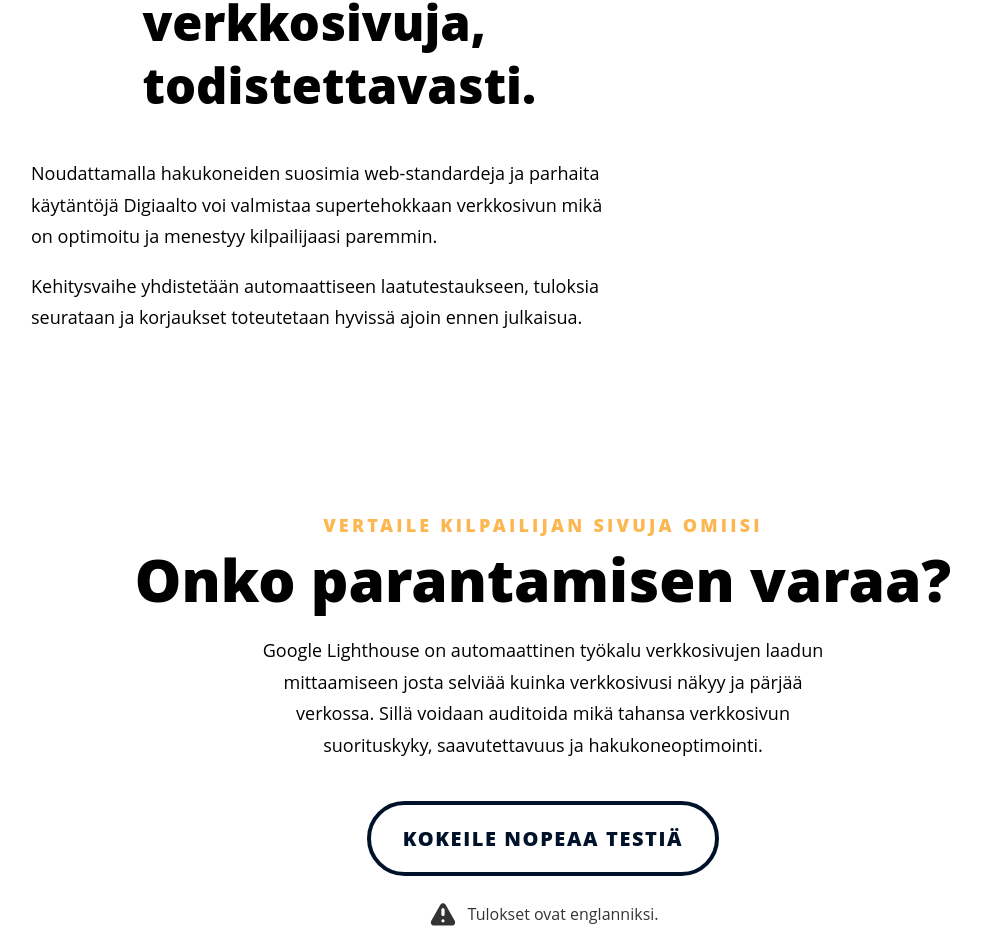
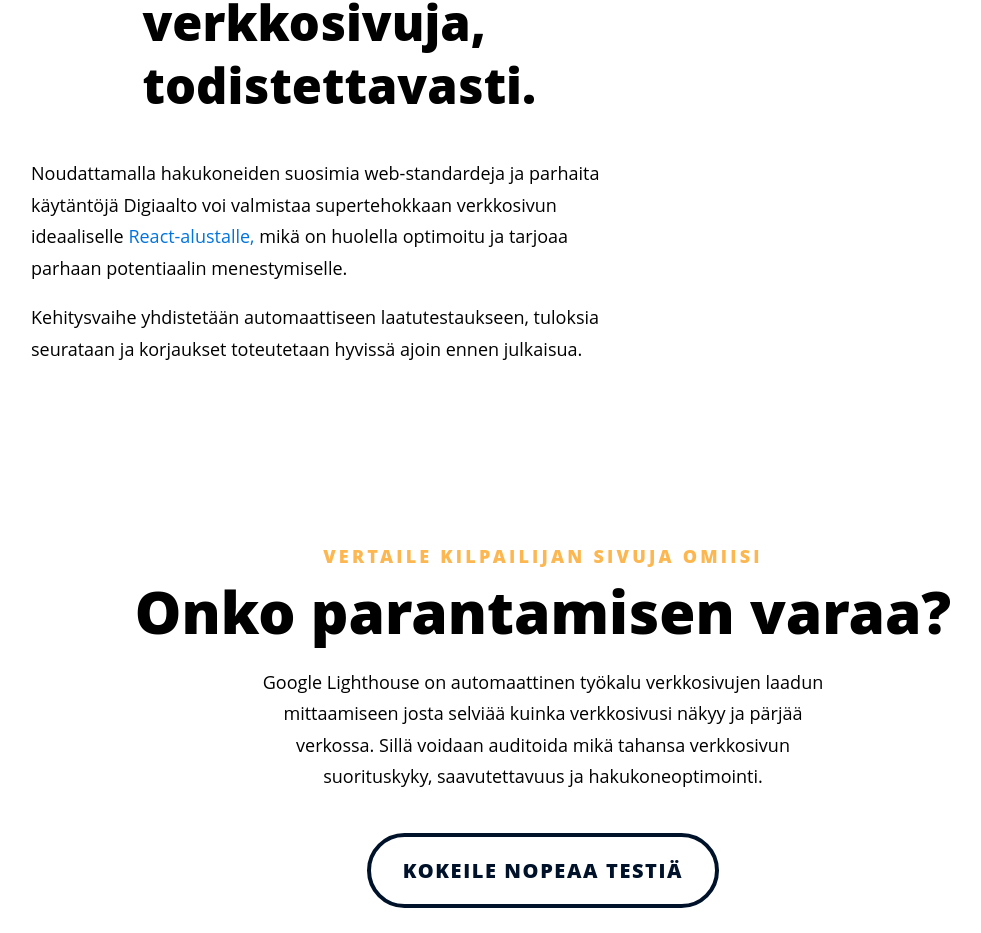
Before and after one commit to digiaalto/etusivu, a Next.js app: page / in a window 1280 px wide. Shown: the part 2079-3012 px from the top of the page, without its empty margins (97-1078 px from the left). Built offline with nearby package versions, Linux system fonts and the light colour scheme; a small style sheet from the web is missing.

Commit message:
content chang

```diff
--- a/components/LP_Problem.js
+++ b/components/LP_Problem.js
@@ -3,7 +3,7 @@ import { Fade } from "react-awesome-reveal"
 
 const LP_Problem = () => {
   return (
-    <section className={styles.section} id="laatutestaus">
+    <section className={styles.section} id="ongelma">
       <div className={styles.content}>
         <Fade direction="up" triggerOnce>
           <div className={styles.headerWrapper}>
--- a/components/LP_Solution.js
+++ b/components/LP_Solution.js
@@ -1,5 +1,7 @@
 import styles from "../styles/LP_Solution.module.sass"
 import { Fade } from "react-awesome-reveal"
+
+const reactLink = "https://reactjs.org/"
 
 const LP_Solution = () => {
   return (
@@ -14,8 +16,13 @@ const LP_Solution = () => {
           </div>
           <p>
             Noudattamalla hakukoneiden suosimia web-standardeja ja parhaita
-            käytäntöjä Digiaalto voi valmistaa supertehokkaan verkkosivun mikä
-            on optimoitu ja menestyy kilpailijaasi paremmin.
+            käytäntöjä Digiaalto voi valmistaa supertehokkaan verkkosivun
+            ideaaliselle{" "}
+            <a href={reactLink} target="_blank" rel="noopener noreferrer">
+              React-alustalle,{" "}
+            </a>
+            mikä on huolella optimoitu ja tarjoaa parhaan potentiaalin
+            menestymiselle.
           </p>
           <p>
             Kehitysvaihe yhdistetään automaattiseen laatutestaukseen, tuloksia
--- a/components/hero.js
+++ b/components/hero.js
@@ -19,7 +19,7 @@ const Hero = () => {
           </h2>
         </div>
         <div className={styles.lueLisaaContainer}>
-          <Link href="#laatutestaus">
+          <Link href="#ongelma">
             <a>
               <img
                 src="lue-lisaa.svg"
```
